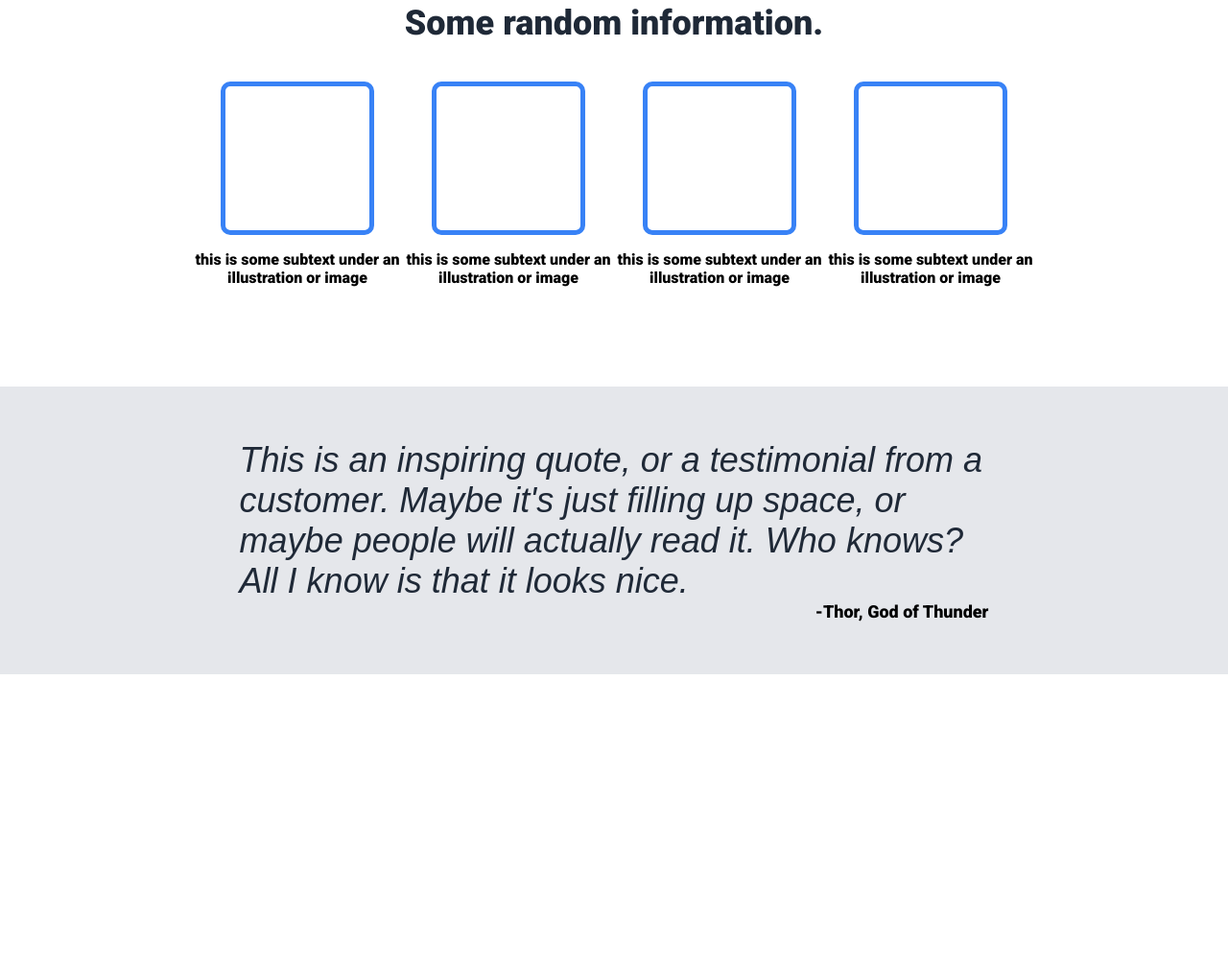
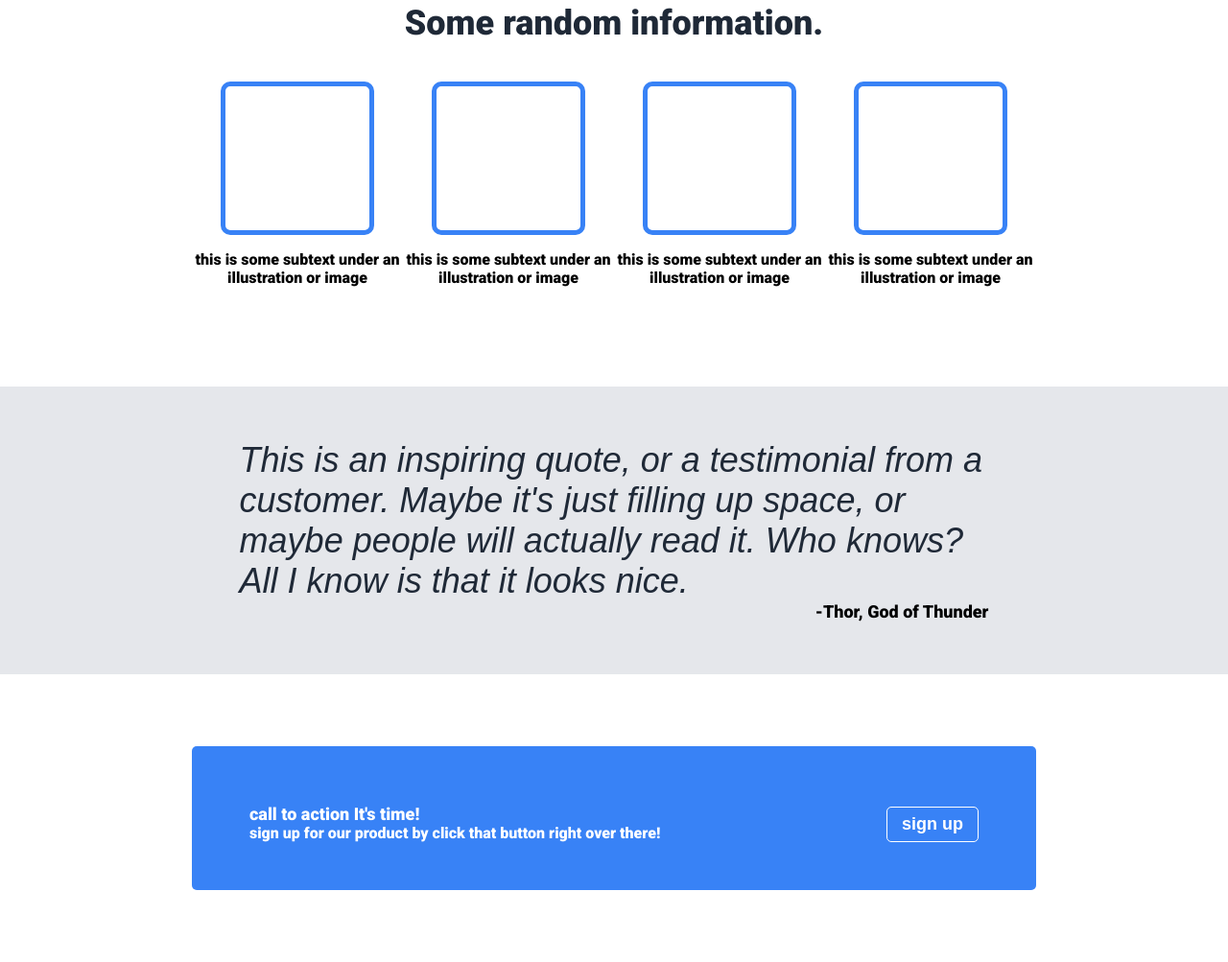
Before and after one commit to premzc/HTML-CSS-Landing-Page, a plain HTML site: page index.html in a window 1280 px wide. Shown: the part 537-1540 px from the top of the page at 96% size. Before the commit the page ends 1240 px from the top, so only its background shows below. Drawn offline with Linux system fonts and the light colour scheme.

Commit message:
done with fourth-section but had to come back cuz i used margin in fourth section insted of flex in fourth-container

```diff
--- a/index.html
+++ b/index.html
@@ -161,6 +161,54 @@
         max-width: 61%;
     }
 
+    .fourth-section{
+        height: 300px;
+        background-color: rgb(255, 255, 255);
+        display: flex;
+        justify-content: center;
+        align-items: center;
+    }
+
+    .fourth-title,
+    .fourth-subtext{
+        color: white;
+    }
+
+    .fourth-signup-button{
+        border: 1px solid white;
+        border-radius: 5px ;
+        color: white;
+        background-color: #3882F6;
+        font-size: 18px;
+        font-weight: bold;
+        padding: 5px 15px;
+        margin-bottom: 0px;
+        margin-top: -18px;
+    }
+    .fourth-container{
+        background-color: #3882F6;
+        border-radius: 5px;
+        margin: 0px 200px;
+        height: 150px;
+        width: 90%;
+    }
+
+    .fourth-title{
+        margin: 60px;
+        margin-bottom: 0px;
+        font-weight: 800;
+        font-size: 18px;
+
+    }
+
+    .fourth-subtext{
+        display: flex;
+        justify-content: space-between;
+        margin-top: 0px;
+        margin-left: 60px;
+        margin-right: 60px;
+        margin-bottom: 0px;
+    }
 
     </style>
 </head>
@@ -249,5 +297,22 @@
             </div>
         </div>
     </div>
+
+    <div class="fourth-section">
+        <div class="fourth-container">
+            <div class="fourth-title">
+                call to action It's time!
+            </div>
+
+
+                <div class="fourth-subtext">
+                    sign up for our product by click that button right over there!
+                    <button class="fourth-signup-button">sign up</button>
+                </div>
+
+
+
+        </div>
+    </div>
 </body>
 </html>
```
